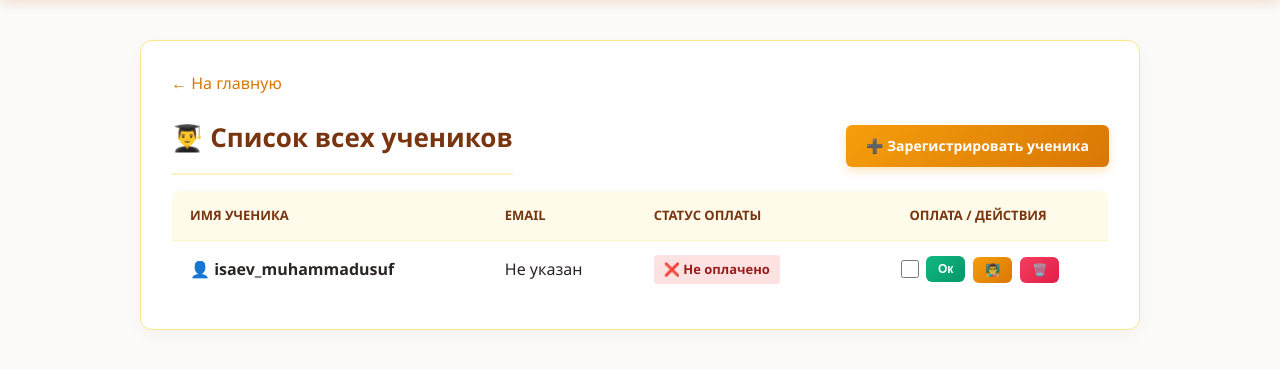
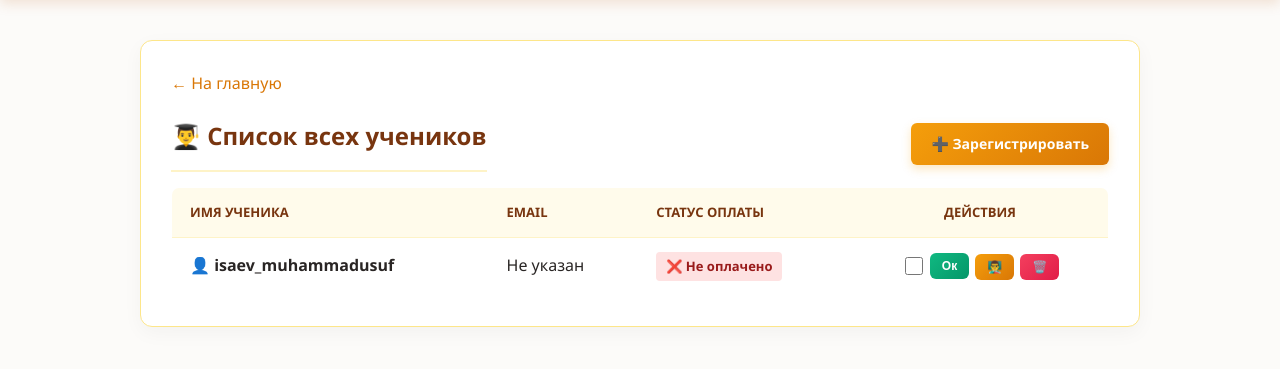
Before and after one commit to ISAEVMM/Intellect_Academy, a Django app: page /students/ in a window 1280 px wide. Shown: the part 70-439 px from the top of the page. Run offline with Django 5.2, Linux system fonts and the light colour scheme; a user stored in the database is signed in; data comes from the database, SQL or seed files in the repository.

Commit message:
Адаптация страницы списка учеников под телефоны

```diff
--- a/templates/management/students_list.html
+++ b/templates/management/students_list.html
@@ -3,25 +3,26 @@
 {% block title %}Список всех учеников{% endblock %}
 
 {% block content %}
-<div class="box">
+<div class="box" style="overflow-x: auto;">
     <a href="{% url 'home' %}" class="back-link">← На главную</a>
 
-    <div style="display: flex; justify-content: space-between; align-items: center; margin-bottom: 15px;">
-        <h1 class="subject-page-title" style="margin: 0;">👨‍🎓 Список всех учеников</h1>
+    <div
+        style="display: flex; justify-content: space-between; align-items: center; margin-bottom: 15px; flex-wrap: wrap; gap: 10px;">
+        <h1 class="subject-page-title" style="margin: 0; font-size: 24px;">👨‍🎓 Список всех учеников</h1>
 
         {% if role == 'admin' or role == 'teacher' %}
-        <a href="{% url 'add_student_system' %}" class="btn">➕ Зарегистрировать ученика</a>
+        <a href="{% url 'add_student_system' %}" class="btn">➕ Зарегистрировать</a>
         {% endif %}
     </div>
 
-    <table>
+    <table style="width: 100%; min-width: 500px;">
         <thead>
             <tr>
                 <th>Имя ученика</th>
                 <th>Email</th>
                 <th>Статус оплаты</th>
                 {% if role == 'admin' %}
-                <th style="text-align: center;">Оплата / Действия</th>
+                <th style="text-align: center;">Действия</th>
                 {% endif %}
             </tr>
         </thead>
@@ -40,7 +41,7 @@
                 {% if role == 'admin' %}
                 <td style="text-align: center;">
                     <div
-                        style="display: flex; align-items: center; justify-content: center; gap: 8px; flex-wrap: wrap;">
+                        style="display: flex; align-items: center; justify-content: center; gap: 6px; flex-wrap: wrap;">
                         <!-- Форма изменения статуса оплаты -->
                         <form method="POST" class="payment-form"
                             style="display: flex; align-items: center; gap: 4px; margin: 0;">
```
